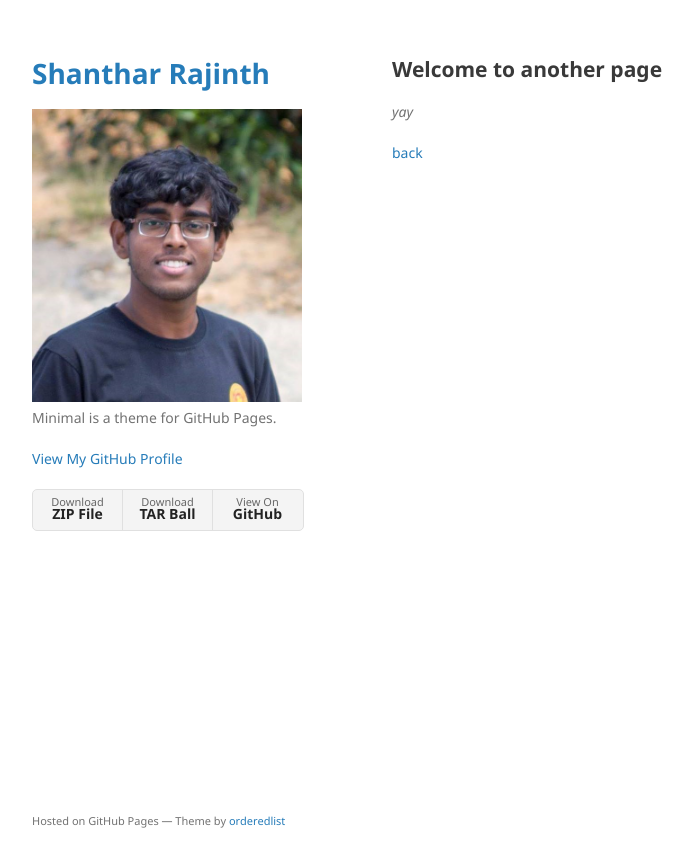
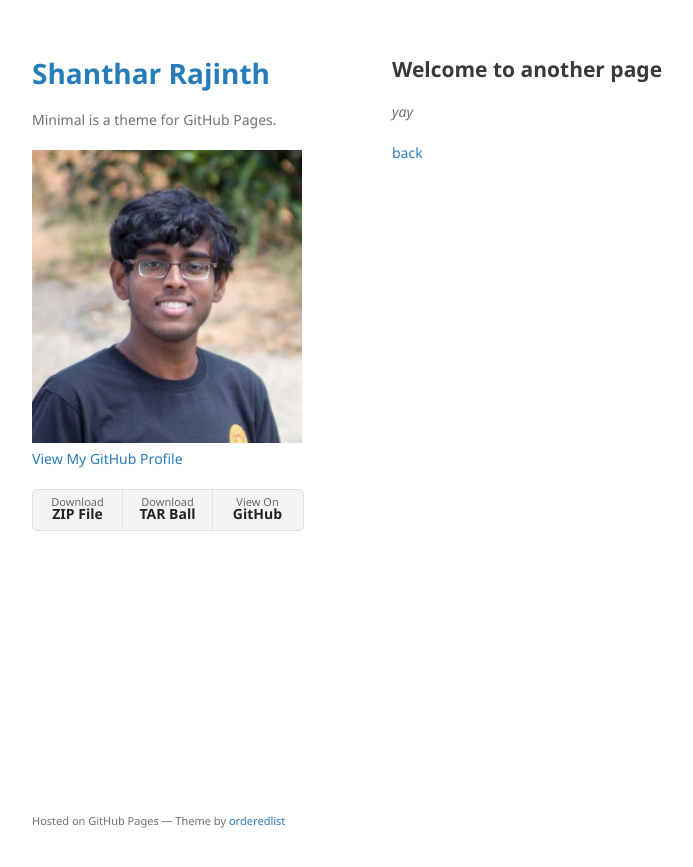
Before and after one commit to rajinthss/rajinthss.github.io, a Jekyll site: the page built from another-page.md, in a window 1280 px wide. Shown: the top 867 px of the page, without its empty margins (178-871 px from the left). Built offline with Jekyll 4.4.1, drawn with Linux system fonts in a browser that asks for light colours; our own code applies the rules of GitHub Pages for plain Markdown files.

Commit message:
Update default.html

```diff
--- a/_layouts/default.html
+++ b/_layouts/default.html
@@ -17,11 +17,13 @@
       <header>
         <h1><a href="{{ "/" | absolute_url }}">{{ site.title | default: site.github.repository_name }}</a></h1>
 
+        <p>{{ site.description | default: site.github.project_tagline }}</p>
+
         {% if site.logo %}
           <img src="{{site.logo | relative_url}}" alt="Logo" />
         {% endif %}
 
-        <p>{{ site.description | default: site.github.project_tagline }}</p>
+
 
         {% if site.github.is_project_page %}
         <p class="view"><a href="{{ site.github.repository_url }}">View the Project on GitHub <small>{{ site.github.repository_nwo }}</small></a></p>
```
